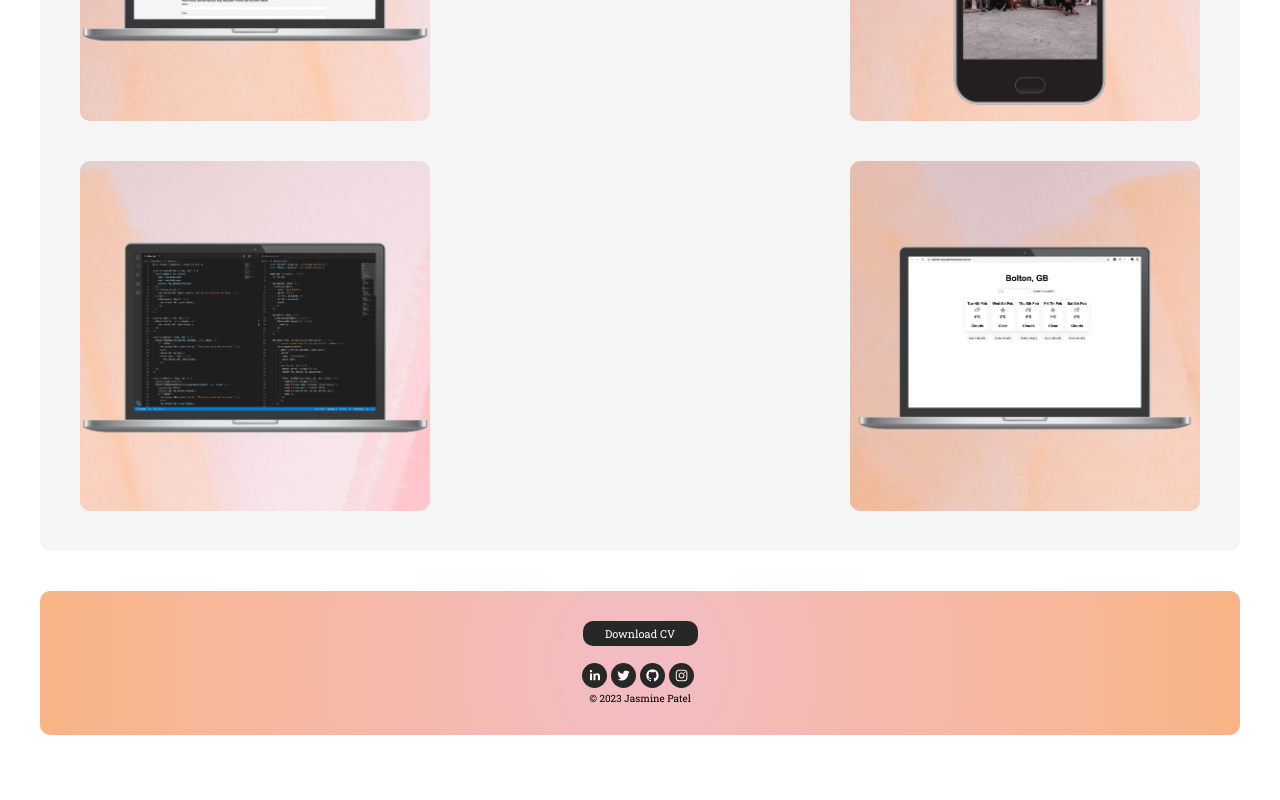
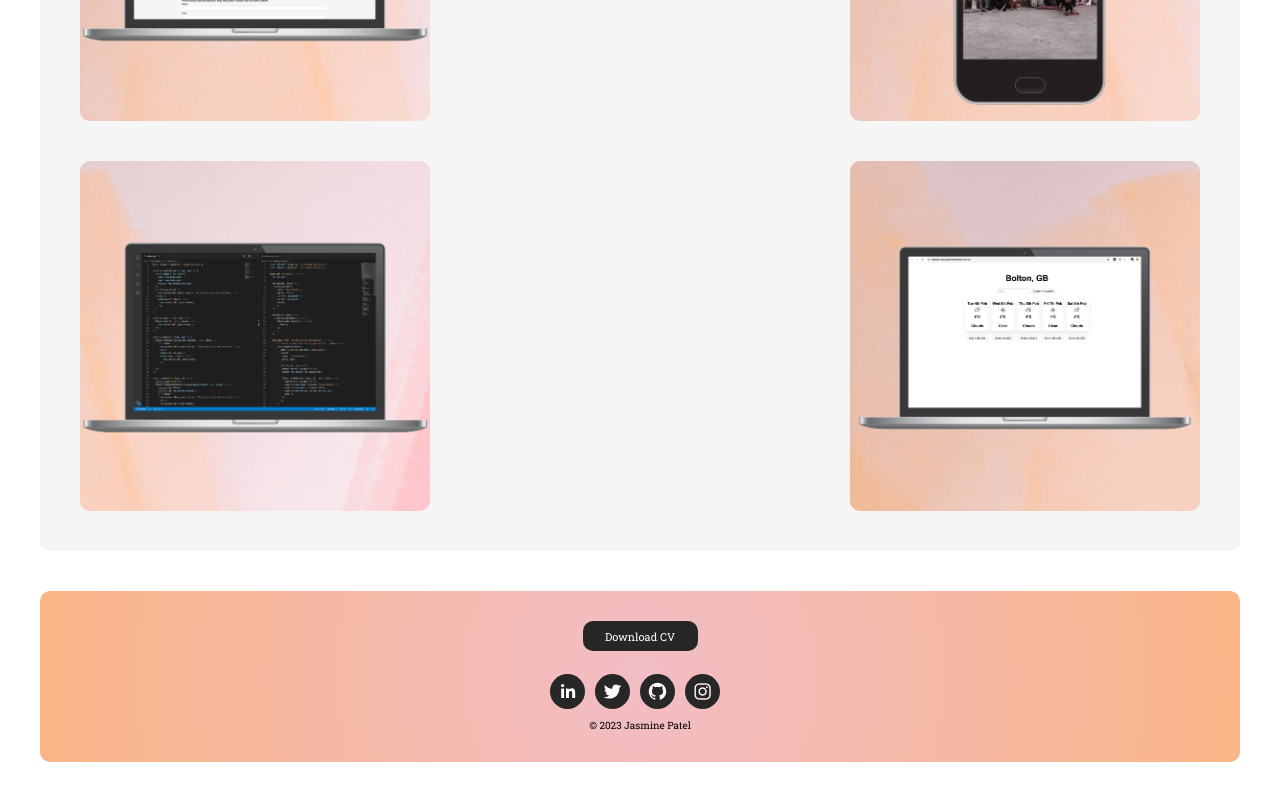
Before and after one commit to JasmineAmberPatel/jasmine-portfolio, a React (Create React App) app: page / in a window 1280 px wide. Shown: the part 1466-2266 px from the top of the page. Before the commit the page ends 2241 px from the top, so only its background shows below. Built offline with nearby package versions, Linux system fonts and the light colour scheme.

Commit message:
increase button sizes for accessibility

```diff
--- a/src/components/social.jsx
+++ b/src/components/social.jsx
@@ -9,10 +9,10 @@ function Social() {
             <a className="btn btn-dark cv" href="https://drive.google.com/file/d/1UKlpOkBVneVc5_WlP2MSvIUu9yXdaS49/view?usp=sharing" target="_blank" rel="noopener noreferrer">Download CV</a>
             <br />
             <div className="social-icons">
-                <SocialIcon url="https://www.linkedin.com/in/jasmine-amber-patel-b04956a1/" network="linkedin" target="_blank" style={{ height: 25, width: 25 }} bgColor="#272727" fgColor="#ffffff" />
-                <SocialIcon url="https://twitter.com/CodesJamber" network="twitter" target="_blank" style={{ height: 25, width: 25, margin: 4 }} bgColor="#272727" fgColor="#ffffff" />
-                <SocialIcon url="https://github.com/JasmineAmberPatel" network="github" target="_blank" style={{ height: 25, width: 25 }} bgColor="#272727" fgColor="#ffffff" />
-                <SocialIcon url="https://www.instagram.com/jamber_ceramics/" network="instagram" target="_blank" style={{ height: 25, width: 25, margin: 4 }} bgColor="#272727" fgColor="#ffffff" />
+                <SocialIcon url="https://www.linkedin.com/in/jasmine-amber-patel-b04956a1/" network="linkedin" target="_blank" style={{ height: 35, width: 35 }} bgColor="#272727" fgColor="#ffffff" />
+                <SocialIcon url="https://twitter.com/CodesJamber" network="twitter" target="_blank" style={{ height: 35, width: 35, margin: 10 }} bgColor="#272727" fgColor="#ffffff" />
+                <SocialIcon url="https://github.com/JasmineAmberPatel" network="github" target="_blank" style={{ height: 35, width: 35 }} bgColor="#272727" fgColor="#ffffff" />
+                <SocialIcon url="https://www.instagram.com/jamber_ceramics/" network="instagram" target="_blank" style={{ height: 35, width: 35, margin: 10 }} bgColor="#272727" fgColor="#ffffff" />
             </div>
             <p>© 2023 Jasmine Patel</p>
         </div>
--- a/src/styles/about.css
+++ b/src/styles/about.css
@@ -8,7 +8,6 @@
     color: #272727;
     background: rgb(247, 176, 187);
     background: radial-gradient(circle, rgb(242, 189, 197) 0%, rgb(249, 180, 134) 100%);
-    /* background-image: url("../images/pink.jpg"); */
     background-size: cover;
     width: 100%;
     align-items: center;
--- a/src/styles/main.css
+++ b/src/styles/main.css
@@ -43,15 +43,18 @@
 
 .btn {
   width: 9rem;
+  height: 3rem;
   box-shadow: 0 1rem 2rem rgba(#272727,.2);
   color:#fff;
   background-color:#272727;
-  padding: 5px;
+  padding: 6px;
   text-align: center;
   text-decoration: none;
-  display: inline-block;
+  display: flex;
   font-size: 11px;
   border-radius: 10px;
+  justify-content: center;
+  align-items: center
 }
 
 @media (max-width: 1200px) {
--- a/src/styles/social.css
+++ b/src/styles/social.css
@@ -11,10 +11,11 @@
     margin-top: 4rem;
     background: rgb(225,201,255);
     background: radial-gradient(circle, rgb(242, 189, 197) 0%, rgb(249, 180, 134) 100%);
-    /* background-image: url("../images/pink.jpg"); */
     background-size: cover;
 }
 
 .cv {
     width: 11.5rem;
+    justify-content: center;
+    align-items: center
 }
```
